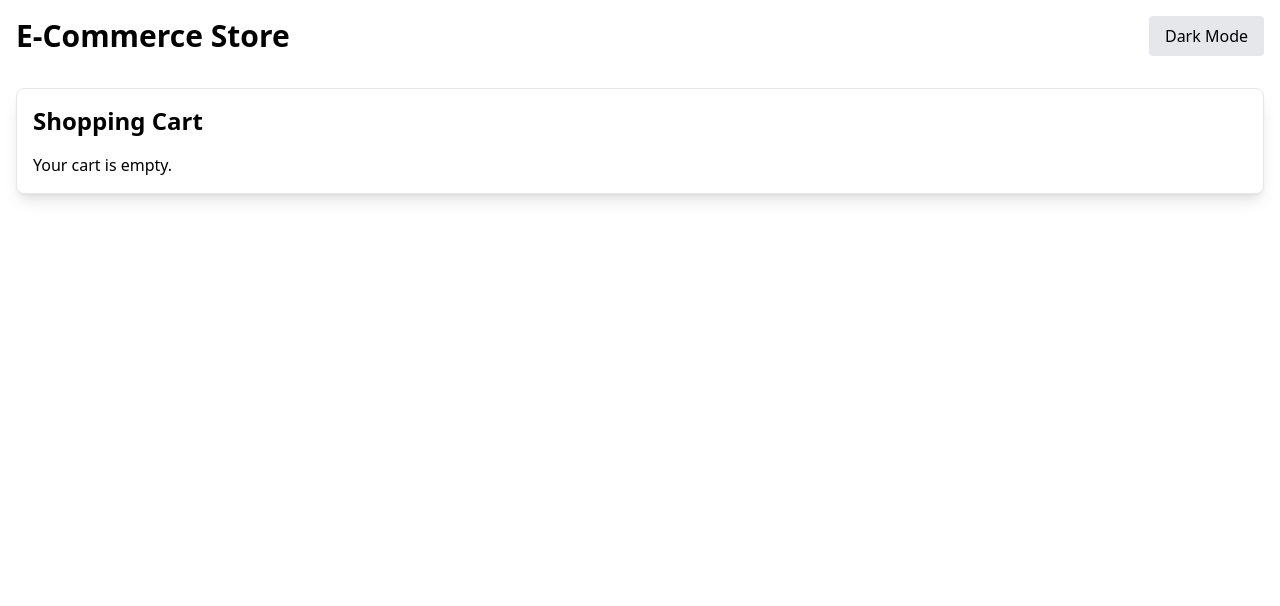
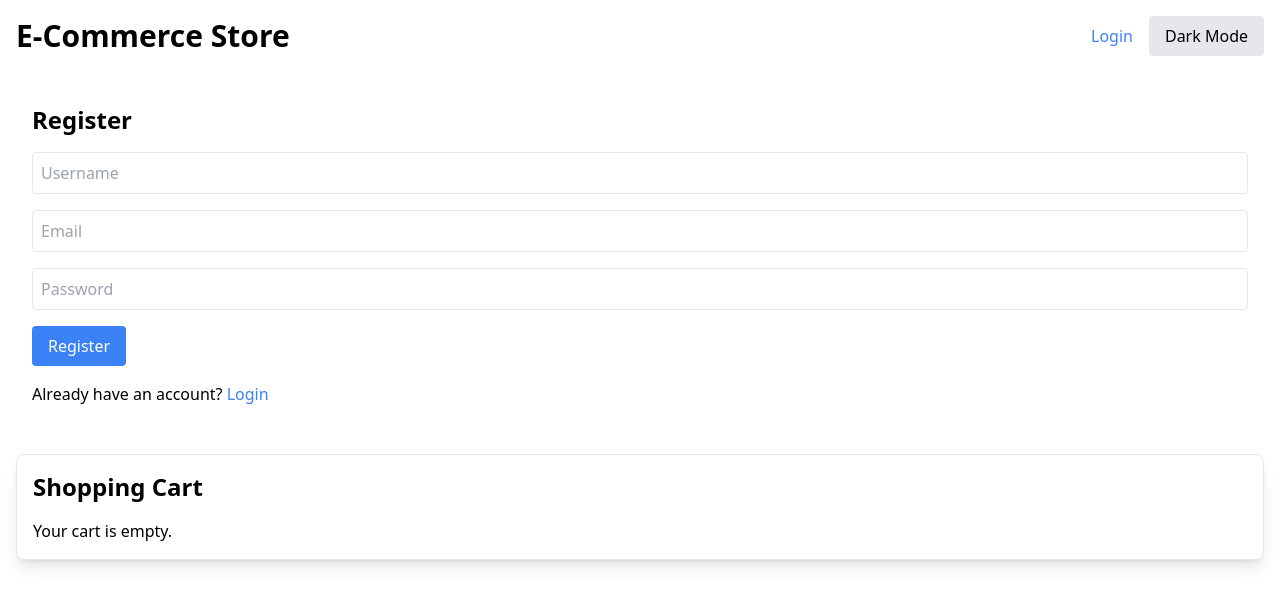
Before and after one commit to graffiti75/E-Co, a React (Vite) app: page /#/register in a window 1280 px wide. Shown: the top 606 px of the page. Built offline with nearby package versions, Linux system fonts and the light colour scheme.

Commit message:
Basic User Authentication implemented

```diff
--- a/package.json
+++ b/package.json
@@ -9,7 +9,7 @@
 		"lint": "eslint .",
 		"preview": "vite preview",
 		"predeploy": "npm run build",
-		"deploy": "gh-pages -d dist -m '< new commit message >'"
+		"deploy": "gh-pages -d dist -m 'Dark Mode automatically set based on user system settings'"
 	},
 	"dependencies": {
 		"react": "^19.0.0",
--- a/src/App.tsx
+++ b/src/App.tsx
@@ -3,6 +3,8 @@ import { Routes, Route } from "react-router-dom";
 import ProductDetails from "./ProductDetails";
 import Cart from "./Cart";
 import Checkout from "./Checkout";
+import Login from "./Login";
+import Register from "./Register";
 import { Product, CartItem } from "./types";
 import Header from "./Header";
 import ProductList from "./ProductList";
@@ -66,6 +68,8 @@ const App: React.FC = () => {
 							<Checkout cartItems={cart} clearCart={clearCart} />
 						}
 					/>
+					<Route path="/login" element={<Login />} />
+					<Route path="/register" element={<Register />} />
 				</Routes>
 				<Cart
 					cartItems={cart}
--- /dev/null
+++ b/src/AuthContext.tsx
@@ -0,0 +1,42 @@
+import React, { createContext, useState } from "react";
+
+export interface User {
+	username: string;
+	email: string;
+}
+
+export const AuthContext = createContext<{
+	user: User | null;
+	login: (username: string, email: string) => void;
+	register: (username: string, email: string, password: string) => void;
+	logout: () => void;
+}>({
+	user: null,
+	login: () => {},
+	register: () => {},
+	logout: () => {},
+});
+
+export const AuthProvider: React.FC<{ children: React.ReactNode }> = ({
+	children,
+}) => {
+	const [user, setUser] = useState<User | null>(null);
+
+	const login = (username: string, email: string) => {
+		setUser({ username, email });
+	};
+
+	const register = (username: string, email: string, password: string) => {
+		setUser({ username, email });
+	};
+
+	const logout = () => {
+		setUser(null);
+	};
+
+	return (
+		<AuthContext.Provider value={{ user, login, register, logout }}>
+			{children}
+		</AuthContext.Provider>
+	);
+};
--- a/src/Header.tsx
+++ b/src/Header.tsx
@@ -1,12 +1,36 @@
 import React, { useContext } from "react";
+import { Link } from "react-router-dom";
 import { DarkModeContext } from "./DarkModeContext";
+import { AuthContext } from "./AuthContext";
 
 const Header: React.FC = () => {
 	const { isDarkMode, toggleDarkMode } = useContext(DarkModeContext);
+	const { user, logout } = useContext(AuthContext);
 
 	return (
 		<div className="flex justify-between items-center mb-8">
 			<h1 className="text-3xl font-bold">E-Commerce Store</h1>
+			<div className="flex items-center space-x-4">
+				{user ? (
+					<>
+						<span className="text-black dark:text-white">
+							Welcome, {user.username}
+						</span>
+						<button
+							className="bg-red-500 text-white px-4 py-2 rounded hover:bg-red-600 dark:bg-red-600 dark:hover:bg-red-700"
+							onClick={logout}
+						>
+							Logout
+						</button>
+					</>
+				) : (
+					<Link
+						to="/login"
+						className="text-blue-500 dark:text-blue-400 hover:underline"
+					>
+						Login
+					</Link>
+				)}
 				<button
 					className="bg-gray-200 dark:bg-gray-700 text-black dark:text-white px-4 py-2 rounded hover:bg-gray-300 dark:hover:bg-gray-600"
 					onClick={toggleDarkMode}
@@ -14,6 +38,7 @@ const Header: React.FC = () => {
 					{isDarkMode ? "Light Mode" : "Dark Mode"}
 				</button>
 			</div>
+		</div>
 	);
 };
 
--- /dev/null
+++ b/src/Login.tsx
@@ -0,0 +1,55 @@
+import React, { useState, useContext } from "react";
+import { Link, useNavigate } from "react-router-dom";
+import { AuthContext } from "./AuthContext";
+
+const Login: React.FC = () => {
+	const [email, setEmail] = useState("");
+	const [password, setPassword] = useState("");
+	const { login } = useContext(AuthContext);
+	const navigate = useNavigate();
+
+	const handleSubmit = () => {
+		if (email && password) {
+			login("User", email); // Mock login
+			navigate("/");
+		}
+	};
+
+	return (
+		<div className="container mx-auto p-4 bg-white dark:bg-gray-900 text-black dark:text-white">
+			<h2 className="text-2xl font-bold mb-4">Login</h2>
+			<input
+				type="email"
+				placeholder="Email"
+				value={email}
+				onChange={(e) => setEmail(e.target.value)}
+				className="w-full p-2 mb-4 border rounded bg-white dark:bg-gray-700 text-black dark:text-white"
+			/>
+			<input
+				type="password"
+				placeholder="Password"
+				value={password}
+				onChange={(e) => setPassword(e.target.value)}
+				className="w-full p-2 mb-4 border rounded bg-white dark:bg-gray-700 text-black dark:text-white"
+			/>
+			<button
+				className="bg-blue-500 text-white px-4 py-2 rounded hover:bg-blue-600 dark:bg-blue-600 dark:hover:bg-blue-700"
+				onClick={handleSubmit}
+				disabled={!email || !password}
+			>
+				Login
+			</button>
+			<p className="mt-4">
+				Don't have an account?{" "}
+				<Link
+					to="/register"
+					className="text-blue-500 dark:text-blue-400 hover:underline"
+				>
+					Register
+				</Link>
+			</p>
+		</div>
+	);
+};
+
+export default Login;
--- /dev/null
+++ b/src/Register.tsx
@@ -0,0 +1,63 @@
+import React, { useState, useContext } from "react";
+import { Link, useNavigate } from "react-router-dom";
+import { AuthContext } from "./AuthContext";
+
+const Register: React.FC = () => {
+	const [username, setUsername] = useState("");
+	const [email, setEmail] = useState("");
+	const [password, setPassword] = useState("");
+	const { register } = useContext(AuthContext);
+	const navigate = useNavigate();
+
+	const handleSubmit = () => {
+		if (username && email && password) {
+			register(username, email, password); // Mock register
+			navigate("/");
+		}
+	};
+
+	return (
+		<div className="container mx-auto p-4 bg-white dark:bg-gray-900 text-black dark:text-white">
+			<h2 className="text-2xl font-bold mb-4">Register</h2>
+			<input
+				type="text"
+				placeholder="Username"
+				value={username}
+				onChange={(e) => setUsername(e.target.value)}
+				className="w-full p-2 mb-4 border rounded bg-white dark:bg-gray-700 text-black dark:text-white"
+			/>
+			<input
+				type="email"
+				placeholder="Email"
+				value={email}
+				onChange={(e) => setEmail(e.target.value)}
+				className="w-full p-2 mb-4 border rounded bg-white dark:bg-gray-700 text-black dark:text-white"
+			/>
+			<input
+				type="password"
+				placeholder="Password"
+				value={password}
+				onChange={(e) => setPassword(e.target.value)}
+				className="w-full p-2 mb-4 border rounded bg-white dark:bg-gray-700 text-black dark:text-white"
+			/>
+			<button
+				className="bg-blue-500 text-white px-4 py-2 rounded hover:bg-blue-600 dark:bg-blue-600 dark:hover:bg-blue-700"
+				onClick={handleSubmit}
+				disabled={!username || !email || !password}
+			>
+				Register
+			</button>
+			<p className="mt-4">
+				Already have an account?{" "}
+				<Link
+					to="/login"
+					className="text-blue-500 dark:text-blue-400 hover:underline"
+				>
+					Login
+				</Link>
+			</p>
+		</div>
+	);
+};
+
+export default Register;
--- a/src/main.tsx
+++ b/src/main.tsx
@@ -1,7 +1,8 @@
 import ReactDOM from "react-dom/client";
 import { HashRouter } from "react-router-dom";
+import { DarkModeProvider } from "./DarkModeContext";
+import { AuthProvider } from "./AuthContext";
 import App from "./App";
-import { DarkModeProvider } from "./DarkModeContext";
 
 const root = ReactDOM.createRoot(
 	document.getElementById("root") as HTMLElement
@@ -9,7 +10,9 @@ const root = ReactDOM.createRoot(
 root.render(
 	<HashRouter>
 		<DarkModeProvider>
-			<App />
+			<AuthProvider>
+				<App />
+			</AuthProvider>
 		</DarkModeProvider>
 	</HashRouter>
 );
```
Lines whose indentation alone changed are shown as unchanged.
